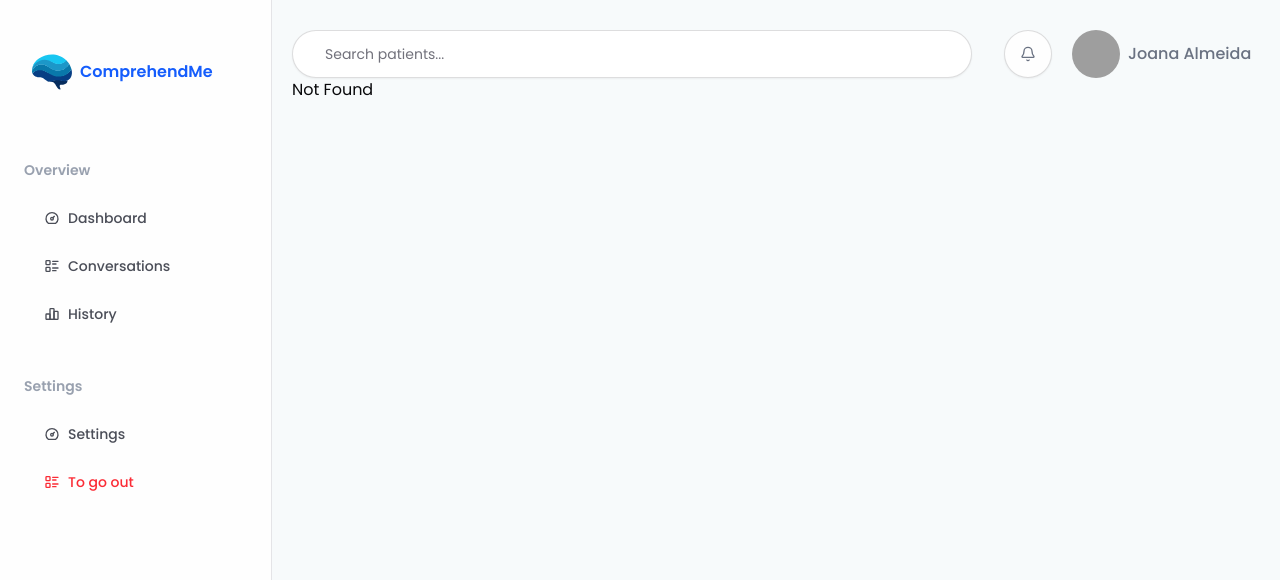
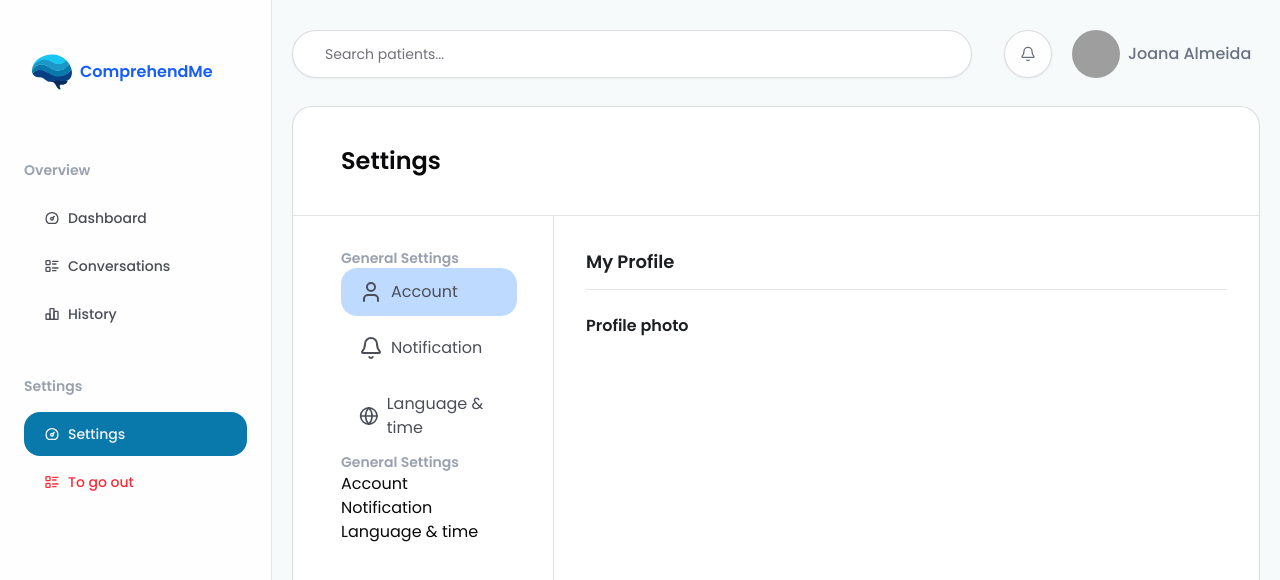
Before and after one commit to ComprehendMe/front-end, a React (Vite) app: page /dashboard/settings in a window 1280 px wide. Before the commit this address had no page. Shown: the top 580 px of the page. Built offline with nearby package versions, Linux system fonts and the light colour scheme; grey boxes are pictures that could not be loaded.

Commit message:
feat: starting the settings page (account)

```diff
--- a/src/components/app-sidebar.tsx
+++ b/src/components/app-sidebar.tsx
@@ -39,7 +39,7 @@ const information: { name: string; items: NavLink[] }[] = [
 		items: [
 			{
 				title: "Settings",
-				url: "/",
+				url: "/dashboard/settings",
 				icon: IconDashboard,
 			},
 			{
--- a/src/routeTree.gen.ts
+++ b/src/routeTree.gen.ts
@@ -13,6 +13,7 @@ import { Route as DashboardRouteImport } from './routes/dashboard'
 import { Route as IndexRouteImport } from './routes/index'
 import { Route as DashboardIndexRouteImport } from './routes/dashboard/index'
 import { Route as DashboardHistoryRouteImport } from './routes/dashboard/history'
+import { Route as DashboardSettingsIndexRouteImport } from './routes/dashboard/settings/index'
 
 const DashboardRoute = DashboardRouteImport.update({
   id: '/dashboard',
@@ -34,17 +35,24 @@ const DashboardHistoryRoute = DashboardHistoryRouteImport.update({
   path: '/history',
   getParentRoute: () => DashboardRoute,
 } as any)
+const DashboardSettingsIndexRoute = DashboardSettingsIndexRouteImport.update({
+  id: '/settings/',
+  path: '/settings/',
+  getParentRoute: () => DashboardRoute,
+} as any)
 
 export interface FileRoutesByFullPath {
   '/': typeof IndexRoute
   '/dashboard': typeof DashboardRouteWithChildren
   '/dashboard/history': typeof DashboardHistoryRoute
   '/dashboard/': typeof DashboardIndexRoute
+  '/dashboard/settings': typeof DashboardSettingsIndexRoute
 }
 export interface FileRoutesByTo {
   '/': typeof IndexRoute
   '/dashboard/history': typeof DashboardHistoryRoute
   '/dashboard': typeof DashboardIndexRoute
+  '/dashboard/settings': typeof DashboardSettingsIndexRoute
 }
 export interface FileRoutesById {
   __root__: typeof rootRouteImport
@@ -52,13 +60,25 @@ export interface FileRoutesById {
   '/dashboard': typeof DashboardRouteWithChildren
   '/dashboard/history': typeof DashboardHistoryRoute
   '/dashboard/': typeof DashboardIndexRoute
+  '/dashboard/settings/': typeof DashboardSettingsIndexRoute
 }
 export interface FileRouteTypes {
   fileRoutesByFullPath: FileRoutesByFullPath
-  fullPaths: '/' | '/dashboard' | '/dashboard/history' | '/dashboard/'
+  fullPaths:
+    | '/'
+    | '/dashboard'
+    | '/dashboard/history'
+    | '/dashboard/'
+    | '/dashboard/settings'
   fileRoutesByTo: FileRoutesByTo
-  to: '/' | '/dashboard/history' | '/dashboard'
-  id: '__root__' | '/' | '/dashboard' | '/dashboard/history' | '/dashboard/'
+  to: '/' | '/dashboard/history' | '/dashboard' | '/dashboard/settings'
+  id:
+    | '__root__'
+    | '/'
+    | '/dashboard'
+    | '/dashboard/history'
+    | '/dashboard/'
+    | '/dashboard/settings/'
   fileRoutesById: FileRoutesById
 }
 export interface RootRouteChildren {
@@ -96,17 +116,26 @@ declare module '@tanstack/react-router' {
       preLoaderRoute: typeof DashboardHistoryRouteImport
       parentRoute: typeof DashboardRoute
     }
+    '/dashboard/settings/': {
+      id: '/dashboard/settings/'
+      path: '/settings'
+      fullPath: '/dashboard/settings'
+      preLoaderRoute: typeof DashboardSettingsIndexRouteImport
+      parentRoute: typeof DashboardRoute
+    }
   }
 }
 
 interface DashboardRouteChildren {
   DashboardHistoryRoute: typeof DashboardHistoryRoute
   DashboardIndexRoute: typeof DashboardIndexRoute
+  DashboardSettingsIndexRoute: typeof DashboardSettingsIndexRoute
 }
 
 const DashboardRouteChildren: DashboardRouteChildren = {
   DashboardHistoryRoute: DashboardHistoryRoute,
   DashboardIndexRoute: DashboardIndexRoute,
+  DashboardSettingsIndexRoute: DashboardSettingsIndexRoute,
 }
 
 const DashboardRouteWithChildren = DashboardRoute._addFileChildren(
--- /dev/null
+++ b/src/routes/dashboard/settings/index.tsx
@@ -0,0 +1,54 @@
+import { Separator } from "@/components/ui/separator";
+import { createFileRoute } from "@tanstack/react-router";
+import { Bell, Globe, User } from "lucide-react";
+
+export const Route = createFileRoute("/dashboard/settings/")({
+  component: SettingsPage,
+});
+
+function SettingsPage() {
+  return (
+    <main className="py-7">
+      <div className="bg-white border border-[#1C1F22]/15 rounded-t-[20px] h-screen overflow-hidden">
+        <h3 className="ml-12 my-[38px] font-semibold text-2xl">Settings</h3>
+        <Separator />
+        <div className="flex justify-between w-full h-full">
+          <aside className="py-8 pl-12 pr-9 max-w-[260px] w-full">
+            <div className="">
+              <p className="text-sm font-semibold text-gray-400">General Settings</p>
+              <ul className="space-y-2">
+                <li className="bg-blue-200 flex gap-2 items-center px-[18px] text-[#4B4E58] rounded-2xl py-3">
+                  <User />
+                  <span>Account</span>
+                </li>
+                <li className=" flex gap-2 items-center px-[18px] rounded-2xl text-[#4B4E58] py-3">
+                  <Bell />
+                  <span>Notification</span>
+                </li>
+                <li className=" flex gap-2 items-center px-[18px] text-[#4B4E58] rounded-2xl py-3">
+                  <Globe />
+                  <span>Language {"&"} time</span>
+                </li>
+              </ul>
+            </div>
+            <div>
+              <p className="text-sm font-semibold text-gray-400">General Settings</p>
+              <ul>
+                <li>Account</li>
+                <li>Notification</li>
+                <li>Language {"&"} time</li>
+              </ul>
+            </div>
+          </aside>
+          <div className="flex flex-col w-full border-l h-full py-8 px-8">
+            <h3 className="text-[18px] font-semibold text-[#1C1F22]">My Profile</h3>
+            <Separator className="mt-3.5"/>
+            <div className="flex flex-col mt-6">
+              <p className="font-semibold text-[16px] text-[#1C1F22]">Profile photo</p>
+            </div>
+          </div>
+        </div>
+      </div>
+    </main>
+  );
+}
```
